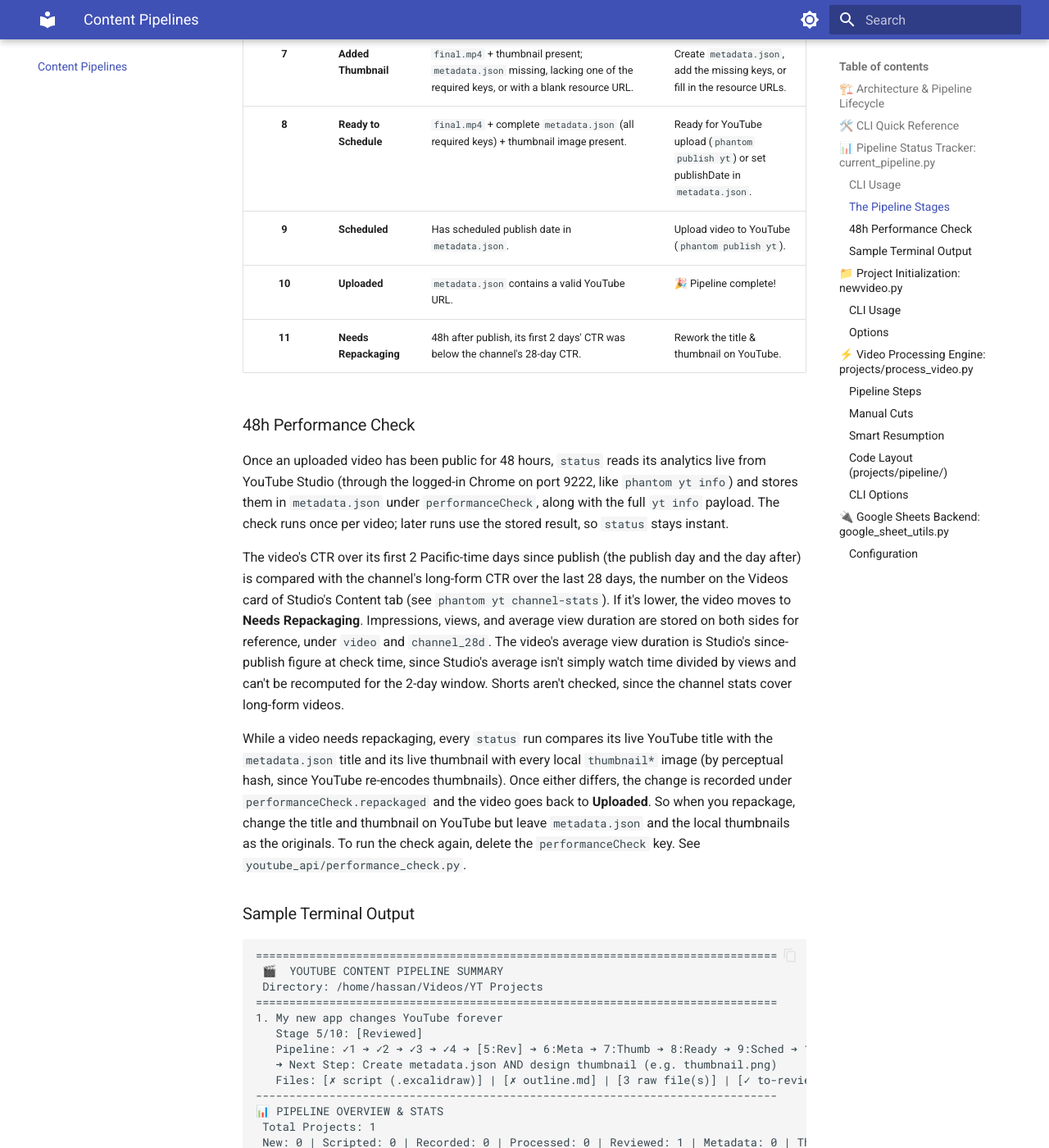
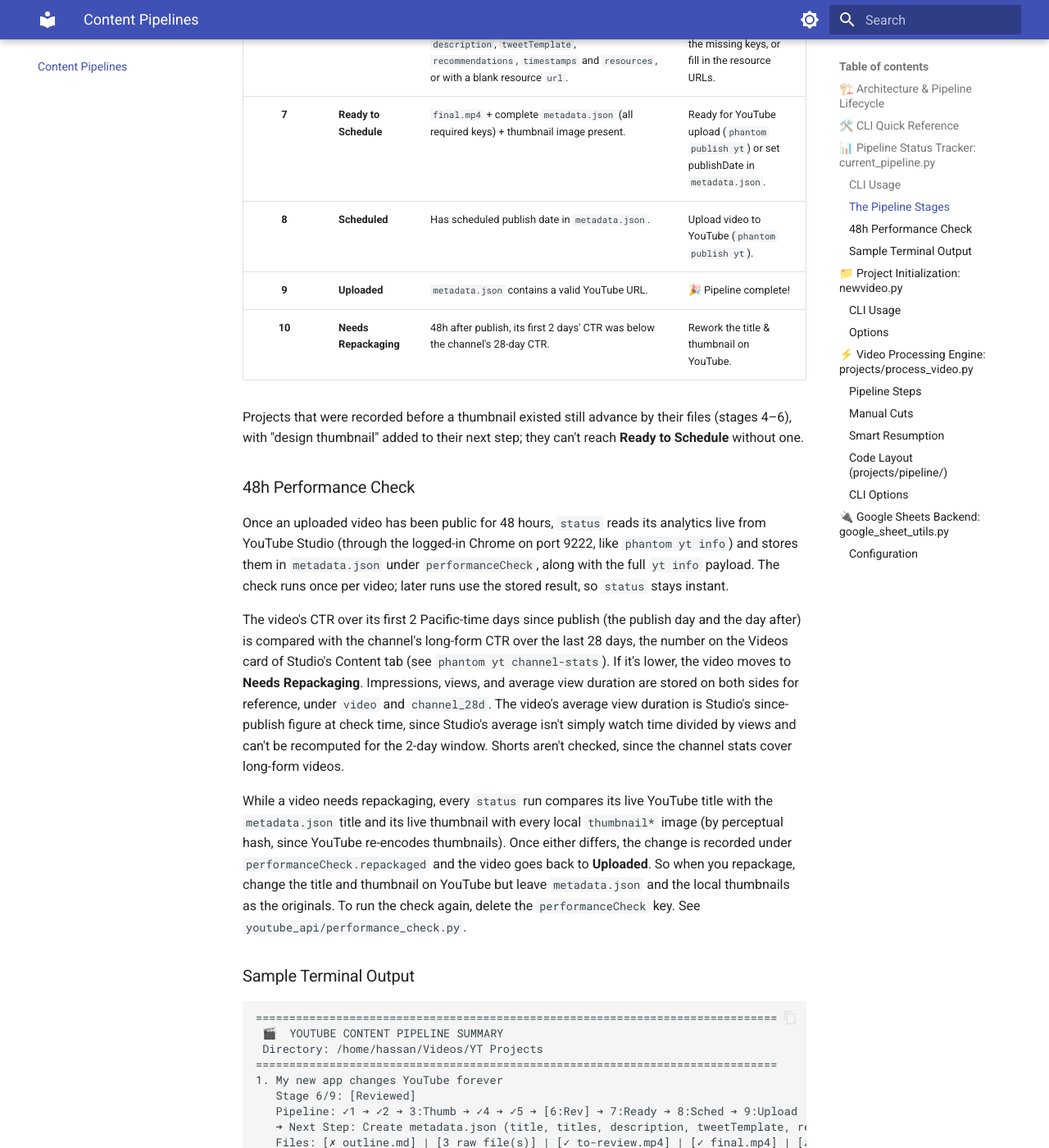
Before and after one commit to hassanaziz0012/phantom-editor, an MkDocs documentation site: the page built from docs/pipelines.md, in a window 1280 px wide and 1400 px high, scrolled down 2561 px. Shown: the whole window at 82% size. Built offline with MkDocs 1.6.1 and Material for MkDocs 9.7.7, drawn with Linux system fonts in a browser that asks for light colours; some of the changed text lies outside the part shown.

Commit message:
Put the thumbnail before recording in the project pipeline
The packaging now comes first so the recording can deliver on the
thumbnail. An .excalidraw presentation is no longer required to count as
Scripted, since B-roll is generated from the outline. Projects recorded
without a thumbnail keep advancing and get "design thumbnail" added to
their next step.

````diff
--- a/docs/pipelines.md
+++ b/docs/pipelines.md
@@ -1,30 +1,28 @@
 # 🎬 Content & Video Processing Pipelines
 
-The **Pipelines** module provides an end-to-end orchestration suite for creating, processing, tracking, and scheduling YouTube videos. It automates the multi-stage lifecycle from initial project creation, Excalidraw scripting, and single-pass FFmpeg editing to quality review, metadata authoring, Google Sheets project synchronization, and publishing.
+The **Pipelines** module provides an end-to-end orchestration suite for creating, processing, tracking, and scheduling YouTube videos. It automates the multi-stage lifecycle from initial project creation, outline scripting, and single-pass FFmpeg editing to quality review, metadata authoring, Google Sheets project synchronization, and publishing.
 
 ---
 
 ## 🏗️ Architecture & Pipeline Lifecycle
 
-The content pipeline follows a structured 10-stage lifecycle, automatically tracking asset presence across your project workspace (`~/Videos/YT Projects/` by default):
+The content pipeline follows a structured 9-stage lifecycle, automatically tracking asset presence across your project workspace (`~/Videos/YT Projects/` by default). The thumbnail is designed before recording: it's much easier to shape a recording to deliver on a strong thumbnail than to design a strong thumbnail for a finished recording.
 
 ```mermaid
 flowchart LR
     S1[1: New] --> S2[2: Scripted]
-    S2 --> S3[3: Recorded]
-    S3 --> S4[4: Processed]
-    S4 --> S5[5: Reviewed]
-    S5 --> S6[6: Metadata]
-    S5 --> S7[7: Thumbnail]
-    S6 --> S8[8: Ready to Schedule]
-    S7 --> S8
-    S8 --> S9[9: Scheduled]
-    S9 --> S10[10: Uploaded]
+    S2 --> S3[3: Thumbnail]
+    S3 --> S4[4: Recorded]
+    S4 --> S5[5: Processed]
+    S5 --> S6[6: Reviewed]
+    S6 --> S7[7: Ready to Schedule]
+    S7 --> S8[8: Scheduled]
+    S8 --> S9[9: Uploaded]
 
     classDef stage fill:#1e293b,stroke:#3b82f6,stroke-width:2px,color:#f8fafc;
     classDef done fill:#064e3b,stroke:#10b981,stroke-width:2px,color:#f8fafc;
-    class S1,S2,S3,S4,S5,S6,S7,S8,S9 stage;
-    class S10 done;
+    class S1,S2,S3,S4,S5,S6,S7,S8 stage;
+    class S9 done;
 ```
 
 ---
@@ -83,17 +81,18 @@
 
 | Stage | Name | Trigger / File Requirements | Next Action Required |
 | :---: | :--- | :--- | :--- |
-| **1** | **New** | Newly created folder, missing the `.excalidraw` script or a filled-in `outline.md`, and no raw footage. | Create `.excalidraw` presentation script and `outline.md`. |
-| **2** | **Scripted** | Contains `.excalidraw` script file and an `outline.md` whose `# Hook` and `# Outline` sections both have text, and which contains a `[LIKE / SUBSCRIBE]` marker where the video asks viewers to engage. | Record raw webcam and screen footage. |
-| **3** | **Recorded** | Raw video files present, no `to-review.mp4`. | Run `phantom projects process`. |
-| **4** | **Processed** | `to-review.mp4` generated by pipeline. | Review video and export `final.mp4`. |
-| **5** | **Reviewed** | `final.mp4` exists; missing a complete `metadata.json` and thumbnail. | Create `metadata.json` (or add its missing keys) and design thumbnail. |
-| **6** | **Added Metadata** | `final.mp4` + `metadata.json` containing the keys `title`, `titles`, `description`, `tweetTemplate`, `recommendations`, `timestamps` and `resources`, with a `url` filled in for every resource; missing thumbnail. | Design and add thumbnail image. |
-| **7** | **Added Thumbnail** | `final.mp4` + thumbnail present; `metadata.json` missing, lacking one of the required keys, or with a blank resource URL. | Create `metadata.json`, add the missing keys, or fill in the resource URLs. |
-| **8** | **Ready to Schedule** | `final.mp4` + complete `metadata.json` (all required keys) + thumbnail image present. | Ready for YouTube upload (`phantom publish yt`) or set publishDate in `metadata.json`. |
-| **9** | **Scheduled** | Has scheduled publish date in `metadata.json`. | Upload video to YouTube (`phantom publish yt`). |
-| **10** | **Uploaded** | `metadata.json` contains a valid YouTube URL. | 🎉 Pipeline complete! |
-| **11** | **Needs Repackaging** | 48h after publish, its first 2 days' CTR was below the channel's 28-day CTR. | Rework the title & thumbnail on YouTube. |
+| **1** | **New** | Newly created folder, missing a filled-in `outline.md` (the video script), and no raw footage. | Write `outline.md`. |
+| **2** | **Scripted** | Contains an `outline.md` whose `# Hook` and `# Outline` sections both have text, and which contains a `[LIKE / SUBSCRIBE]` marker where the video asks viewers to engage. An `.excalidraw` presentation is optional, since B-roll is generated from the outline. No thumbnail yet. | Design the thumbnail (e.g. `thumbnail.png`). |
+| **3** | **Added Thumbnail** | Scripted, plus a `thumbnail*` image; no raw footage. | Record raw webcam and screen footage that delivers on the thumbnail. |
+| **4** | **Recorded** | Raw video files present, no `to-review.mp4`. | Run `phantom projects process`. |
+| **5** | **Processed** | `to-review.mp4` generated by pipeline. | Review video and export `final.mp4`. |
+| **6** | **Reviewed** | `final.mp4` exists; `metadata.json` missing, lacking one of the keys `title`, `titles`, `description`, `tweetTemplate`, `recommendations`, `timestamps` and `resources`, or with a blank resource `url`. | Create `metadata.json`, add the missing keys, or fill in the resource URLs. |
+| **7** | **Ready to Schedule** | `final.mp4` + complete `metadata.json` (all required keys) + thumbnail image present. | Ready for YouTube upload (`phantom publish yt`) or set publishDate in `metadata.json`. |
+| **8** | **Scheduled** | Has scheduled publish date in `metadata.json`. | Upload video to YouTube (`phantom publish yt`). |
+| **9** | **Uploaded** | `metadata.json` contains a valid YouTube URL. | 🎉 Pipeline complete! |
+| **10** | **Needs Repackaging** | 48h after publish, its first 2 days' CTR was below the channel's 28-day CTR. | Rework the title & thumbnail on YouTube. |
+
+Projects that were recorded before a thumbnail existed still advance by their files (stages 4–6), with "design thumbnail" added to their next step; they can't reach **Ready to Schedule** without one.
 
 ### 48h Performance Check
 
@@ -111,14 +110,14 @@
  Directory: /home/hassan/Videos/YT Projects
 ==============================================================================
 1. My new app changes YouTube forever
-   Stage 5/10: [Reviewed]
-   Pipeline: ✓1 ➔ ✓2 ➔ ✓3 ➔ ✓4 ➔ [5:Rev] ➔ 6:Meta ➔ 7:Thumb ➔ 8:Ready ➔ 9:Sched ➔ 10:Upload
-   ➜ Next Step: Create metadata.json AND design thumbnail (e.g. thumbnail.png)
-   Files: [✗ script (.excalidraw)] | [✗ outline.md] | [3 raw file(s)] | [✓ to-review.mp4] | [✓ final.mp4] | [✗ metadata.json] | [✗ thumbnail]
+   Stage 6/9: [Reviewed]
+   Pipeline: ✓1 ➔ ✓2 ➔ 3:Thumb ➔ ✓4 ➔ ✓5 ➔ [6:Rev] ➔ 7:Ready ➔ 8:Sched ➔ 9:Upload
+   ➜ Next Step: Create metadata.json (title, titles, description, tweetTemplate, recommendations, timestamps, resources) AND design thumbnail (e.g. thumbnail.png)
+   Files: [✗ outline.md] | [3 raw file(s)] | [✓ to-review.mp4] | [✓ final.mp4] | [✗ metadata.json] | [✗ thumbnail]
 ------------------------------------------------------------------------------
 📊 PIPELINE OVERVIEW & STATS
  Total Projects: 1
- New: 0 | Scripted: 0 | Recorded: 0 | Processed: 0 | Reviewed: 1 | Metadata: 0 | Thumbnail: 0 | Ready: 0 | Scheduled: 0 | Uploaded: 0
+ New: 0 | Scripted: 0 | Thumbnail: 0 | Recorded: 0 | Processed: 0 | Reviewed: 1 | Ready: 0 | Scheduled: 0 | Uploaded: 0 | Repackage: 0
  ⚡ Action Required: 1 video(s) in progress / awaiting next steps
 ==============================================================================
 ```
````
Also changed, not shown: 2 other files.
